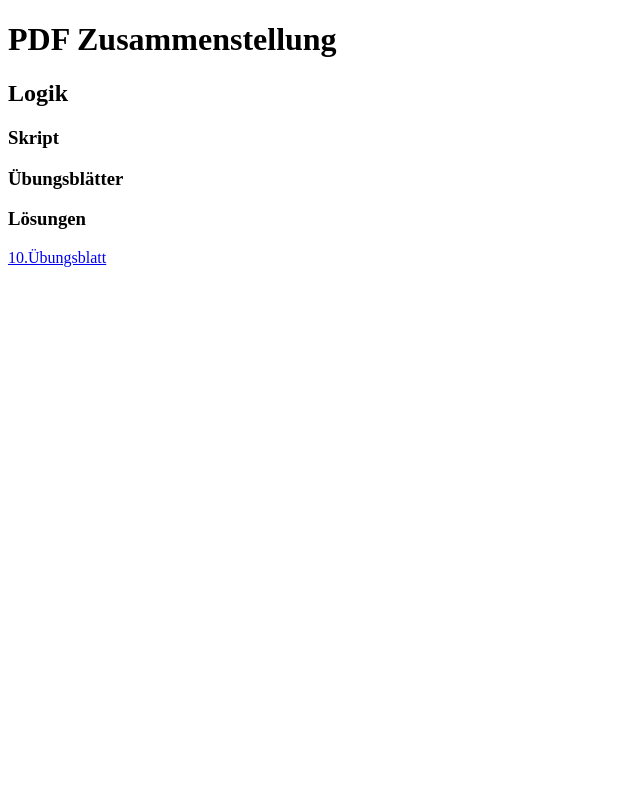
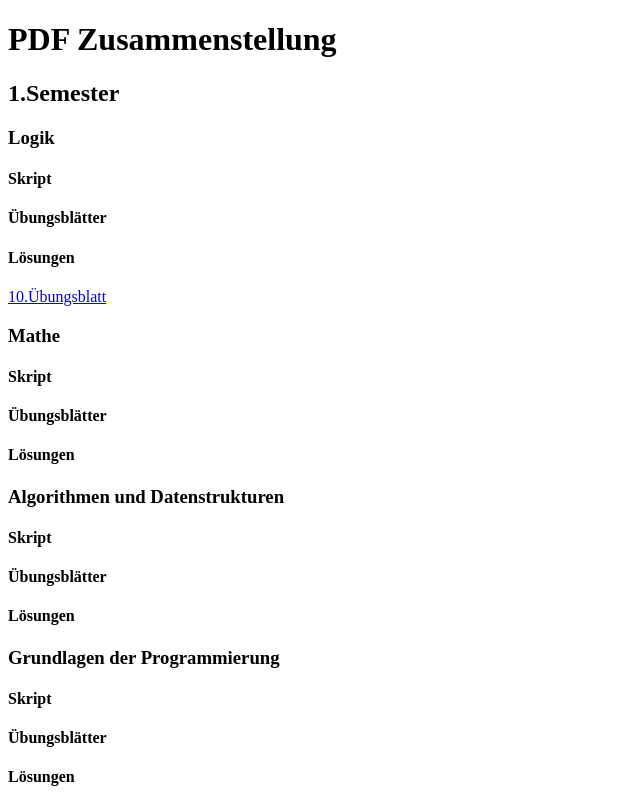
Before and after one commit to grseewald/grseewald.github.io, a plain HTML site: page index.html in a window 1280 px wide. Shown: the whole page, without its empty margins (0-640 px from the left). Drawn offline with Linux system fonts and the light colour scheme.

Commit message:
Test 6 - More Structure - All Classes

```diff
--- a/index.html
+++ b/index.html
@@ -4,9 +4,33 @@
 </head>
 <body>
 <h1>PDF Zusammenstellung</h1>
-<h2>Logik</h2>
-<h3>Skript</h3>
-<h3>Übungsblätter</h3>
-<h3>Lösungen</h3>
-<a href="Logik/Loesungen/10.pdf" download="10.Übungsblatt">10.Übungsblatt</a>
+
+
+<h2>1.Semester</h2>
+
+<h3>Logik</h3>
+<h4>Skript</h4>
+<h4>Übungsblätter</h4>
+<h4>Lösungen</h4>
+<a href="1_Semester/Logik/Loesungen/10.pdf" download="10.Übungsblatt">10.Übungsblatt</a>
+
+
+<h3>Mathe</h3>
+<h4>Skript</h4>
+<h4>Übungsblätter</h4>
+<h4>Lösungen</h4>
+
+
+<h3>Algorithmen und Datenstrukturen</h3>
+<h4>Skript</h4>
+<h4>Übungsblätter</h4>
+<h4>Lösungen</h4>
+
+
+<h3>Grundlagen der Programmierung</h3>
+<h4>Skript</h4>
+<h4>Übungsblätter</h4>
+<h4>Lösungen</h4>
+
+
 </body>
```
Also changed, not shown: 2 other files.
